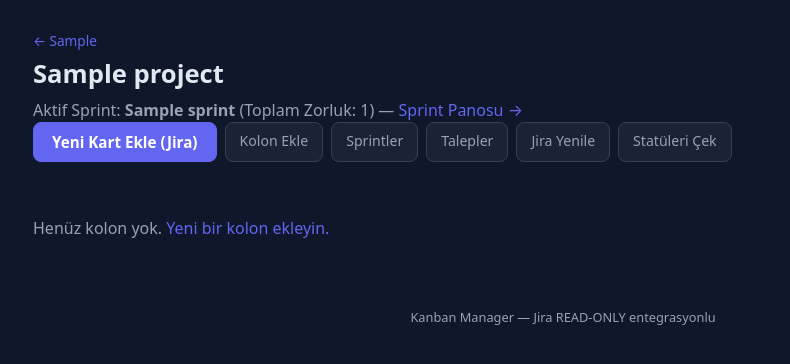
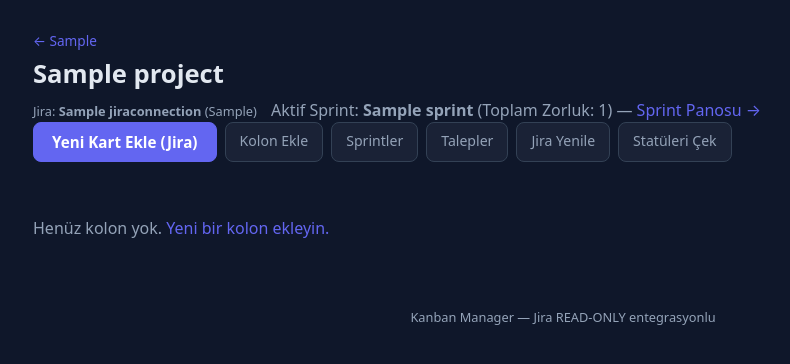
Before and after one commit to engintalay/kanbanProjectManager, a Django app: page /projects/1/board/ in a window 1280 px wide. Shown: the part 60-424 px from the top of the page, without its empty margins (77-867 px from the left). Run offline with Django 5.2, Linux system fonts and the light colour scheme; a user stored in the database is signed in; tables that the repository leaves empty hold one stand-in row (values such as "Sample post"); data that the repository does not hold is empty.

Commit message:
feat: add jira connection selection to project form and guidance on board

```diff
--- a/kanbanapp/forms.py
+++ b/kanbanapp/forms.py
@@ -18,12 +18,30 @@ from .models import (
 class ProjectForm(forms.ModelForm):
     class Meta:
         model = Project
-        fields = ["name", "key", "description"]
+        fields = ["name", "key", "description", "jira_connection"]
+        labels = {
+            "name": "Proje Adı",
+            "key": "Proje Anahtarı (Key)",
+            "description": "Açıklama",
+            "jira_connection": "Jira Bağlantısı",
+        }
         widgets = {
             "name": forms.TextInput(attrs={"class": "form-control", "autofocus": True}),
             "key": forms.TextInput(attrs={"class": "form-control"}),
             "description": forms.Textarea(attrs={"class": "form-control", "rows": 3}),
+            "jira_connection": forms.Select(attrs={"class": "form-control"}),
         }
+
+    def __init__(self, *args, **kwargs):
+        super().__init__(*args, **kwargs)
+        self.fields["jira_connection"].required = False
+        self.fields["jira_connection"].empty_label = "--- Jira Bağlantısı Seçin ---"
+        self.fields["jira_connection"].help_text = "Projeye ait Jira sunucu bağlantısını seçin. Kartlar bu Jira üzerinden çekilecektir."
+        # If new project and default connection exists, pre-select it
+        if not self.instance.pk and not self.initial.get("jira_connection"):
+            default_conn = JiraConnection.objects.filter(is_default=True).first() or JiraConnection.objects.first()
+            if default_conn:
+                self.initial["jira_connection"] = default_conn.id
 
     def clean_key(self):
         key = self.cleaned_data.get("key", "").strip()
--- a/kanbanapp/templates/kanbanapp/board.html
+++ b/kanbanapp/templates/kanbanapp/board.html
@@ -5,8 +5,13 @@
   <div>
     <a href="{% url 'projects' %}" class="back-link">← {{ project.key }}</a>
     <h1>{{ project.name }}</h1>
+    {% if project.jira_connection %}
+    <span class="muted" style="font-size: 0.8rem;">Jira: <strong>{{ project.jira_connection.name }}</strong> ({{ project.jira_connection.host }})</span>
+    {% else %}
+    <span class="badge badge-warn" style="font-size: 0.75rem;">Jira Bağlantısı Yok</span>
+    {% endif %}
     {% if active_sprint %}
-    <span class="muted">Aktif Sprint: <strong>{{ active_sprint.name }}</strong> (Toplam Zorluk: {{ active_sprint.total_difficulty }}) — <a href="{% url 'sprint_board' project.id active_sprint.id %}">Sprint Panosu →</a></span>
+    <span class="muted" style="margin-left: 10px;">Aktif Sprint: <strong>{{ active_sprint.name }}</strong> (Toplam Zorluk: {{ active_sprint.total_difficulty }}) — <a href="{% url 'sprint_board' project.id active_sprint.id %}">Sprint Panosu →</a></span>
     {% endif %}
   </div>
   <div class="head-actions">
@@ -30,6 +35,31 @@
     {% endif %}
   </div>
 </div>
+
+{% if not project.jira_connection %}
+<div class="jira-warning-box" style="background: rgba(245, 158, 11, 0.1); border: 1px solid #f59e0b; border-radius: 6px; padding: 14px 18px; margin-bottom: 20px;">
+  <div style="display: flex; justify-content: space-between; align-items: center; flex-wrap: wrap; gap: 12px;">
+    <div>
+      <h3 style="margin: 0 0 6px 0; color: #f59e0b; font-size: 1rem;">ℹ️ Bu Projeye Bağlı Bir Jira Bulunmuyor</h3>
+      <p style="margin: 0; color: #cbd5e1; font-size: 0.88rem;">
+        Sistem kuralı gereği tüm kartlar Jira ile bağlı olmak zorundadır. Projeye Jira bağlamak için:
+      </p>
+      <ul style="margin: 6px 0 0 18px; color: #cbd5e1; font-size: 0.84rem; line-height: 1.5;">
+        <li>Sistemde kayıtlı bir Jira bağlantısı varsa: <strong>"Proje Ayarlarından Jira Seç"</strong> butonuna tıklayarak bu projeye atayın.</li>
+        <li>Henüz Jira bağlantısı tanımlamadıysanız: <strong>"Yeni Jira Bağlantısı Ekle"</strong> butonuna tıklayarak sunucu bilgilerinizi ekleyin.</li>
+      </ul>
+    </div>
+    <div style="display: flex; gap: 8px; flex-wrap: wrap;">
+      {% if can_manage_project %}
+      <a href="{% url 'project_edit' project.id %}" class="btn-primary" style="white-space: nowrap; font-size: 0.85rem;">Proje Ayarlarından Jira Seç</a>
+      {% endif %}
+      {% if can_manage_jira %}
+      <a href="{% url 'jira_connection_create' %}?next={% url 'board' project.id %}" class="btn-ghost" style="white-space: nowrap; font-size: 0.85rem;">+ Yeni Jira Bağlantısı Ekle</a>
+      {% endif %}
+    </div>
+  </div>
+</div>
+{% endif %}
 
 <div class="board">
   {% for column in columns %}
--- a/kanbanapp/templates/kanbanapp/project_form.html
+++ b/kanbanapp/templates/kanbanapp/project_form.html
@@ -11,6 +11,11 @@
     <label>{{ field.label }}
       {{ field }}
       {% if field.help_text %}<small class="form-text">{{ field.help_text }}</small>{% endif %}
+      {% if field.name == 'jira_connection' %}
+      <small class="form-text" style="margin-top: 4px; display: block;">
+        Listede bağlantı yok mu? <a href="{% url 'jira_connection_create' %}?next={{ request.path }}">Yeni bir Jira Bağlantısı Tanımlayın →</a>
+      </small>
+      {% endif %}
     </label>
     {% for error in field.errors %}<div class="message message-error">{{ error }}</div>{% endfor %}
     {% endfor %}
--- a/kanbanapp/templates/kanbanapp/projects.html
+++ b/kanbanapp/templates/kanbanapp/projects.html
@@ -21,6 +21,10 @@
       <a href="{% url 'board' project.id %}" class="btn-primary">Kanban Panosu</a>
       {% if project.jira_connection %}
       <a href="{% url 'refresh_project' project.id %}" class="btn-ghost">Jira Yenile</a>
+      {% else %}
+      {% if is_admin or project.created_by_id == user.id %}
+      <a href="{% url 'project_edit' project.id %}" class="btn-ghost" style="color: #f59e0b;" title="Bu projeye Jira bağlantısı tanımlayın">Jira Bağla</a>
+      {% endif %}
       {% endif %}
       {% if is_admin or project.created_by_id == user.id %}
       <a href="{% url 'project_edit' project.id %}" class="btn-ghost">Düzenle</a>
```
Also changed, not shown: kanbanapp/tests.py (+27 -0 lines).
